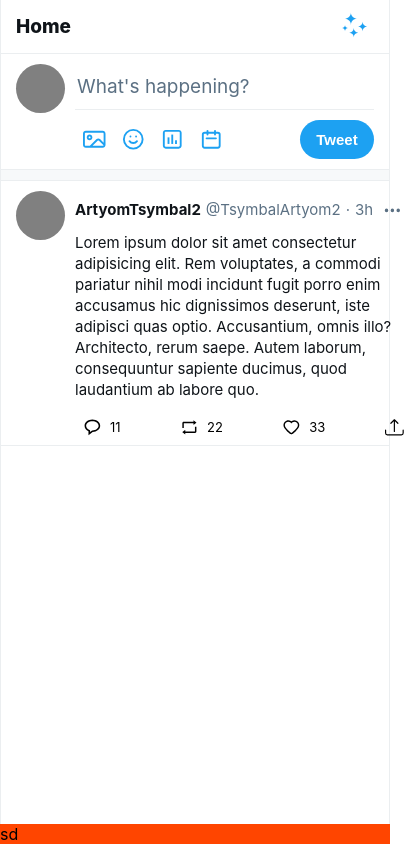
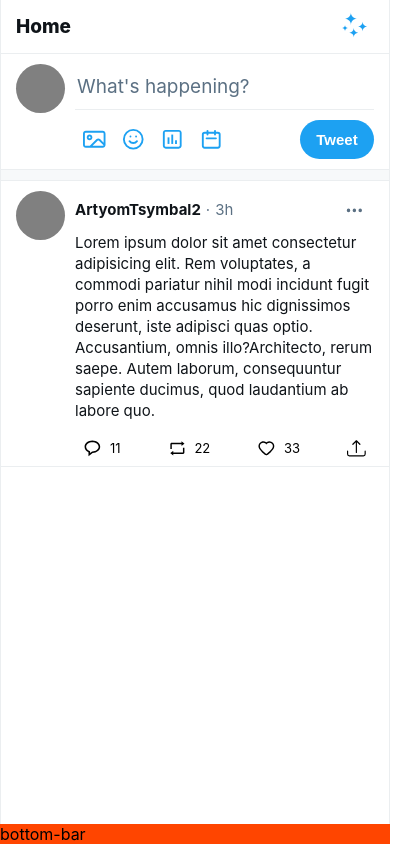
Before and after one commit to Artem-Tsymbal/Twitter-Clone-Frontend, a React (Create React App) app: page /home in a window 390 px wide. Shown: the whole page, 412 px wide, since content can reach past the window. Built offline with nearby package versions, Linux system fonts and the light colour scheme.

Commit message:
Fix/fixed_Tweet_component_adaptivity

```diff
--- a/src/components/common/Tweet/Tweet.scss
+++ b/src/components/common/Tweet/Tweet.scss
@@ -152,3 +152,9 @@
     }
   }
 }
+
+@media screen and (max-width: 499px) {
+  .tweet-header__username {
+    display: none;
+  }
+}
--- a/src/components/layouts/default/index.tsx
+++ b/src/components/layouts/default/index.tsx
@@ -33,7 +33,7 @@ export const DefaultLayout: React.FC = () => {
         </div>
       </main >
       <nav className="bottom-bar">
-        sd
+        bottom-bar
       </nav>
     </div>
   );
```
